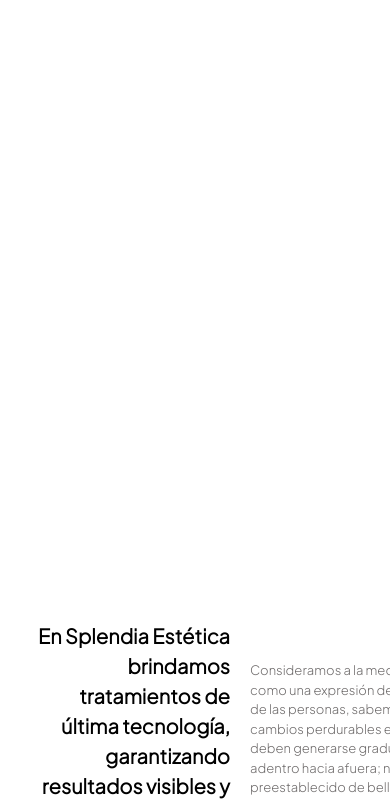
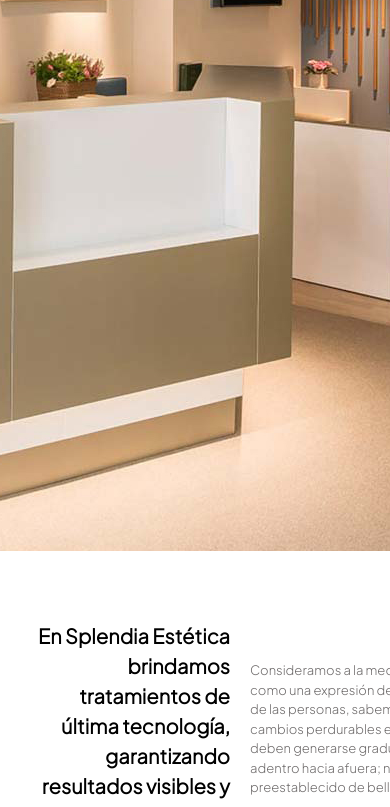
Before and after one commit to Faqqg/ProyectoCoder, a plain HTML site: page index.html in a window 390 px wide. Shown: the part 149-956 px from the top of the page. Drawn offline with nearby package versions, Linux system fonts and the light colour scheme.

Commit message:
errordefondo

```diff
--- a/main.css
+++ b/main.css
@@ -718,7 +718,7 @@ main {
 
 
     .navegador-uno {
-        background-image: none;
+        background-image: url('imagenes/header-mobile.jpg');
         background-size: auto;
         background-position-x: center;
         max-width: 100%;
```
